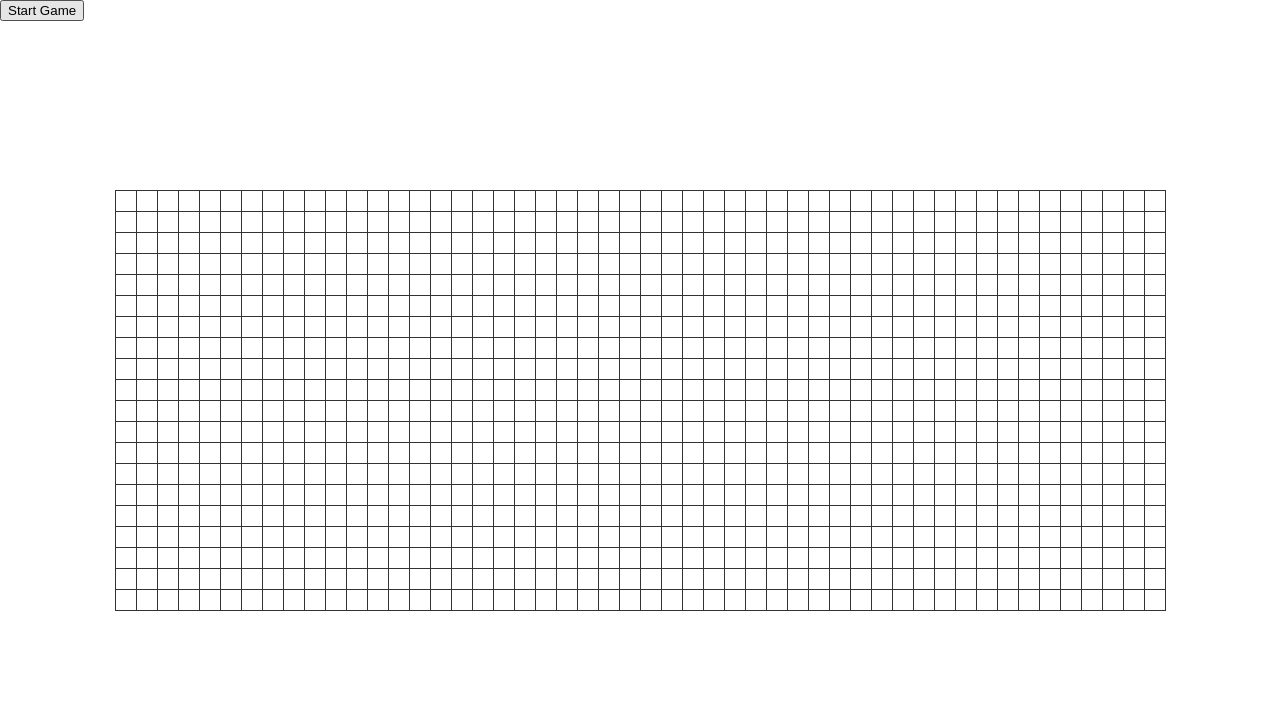
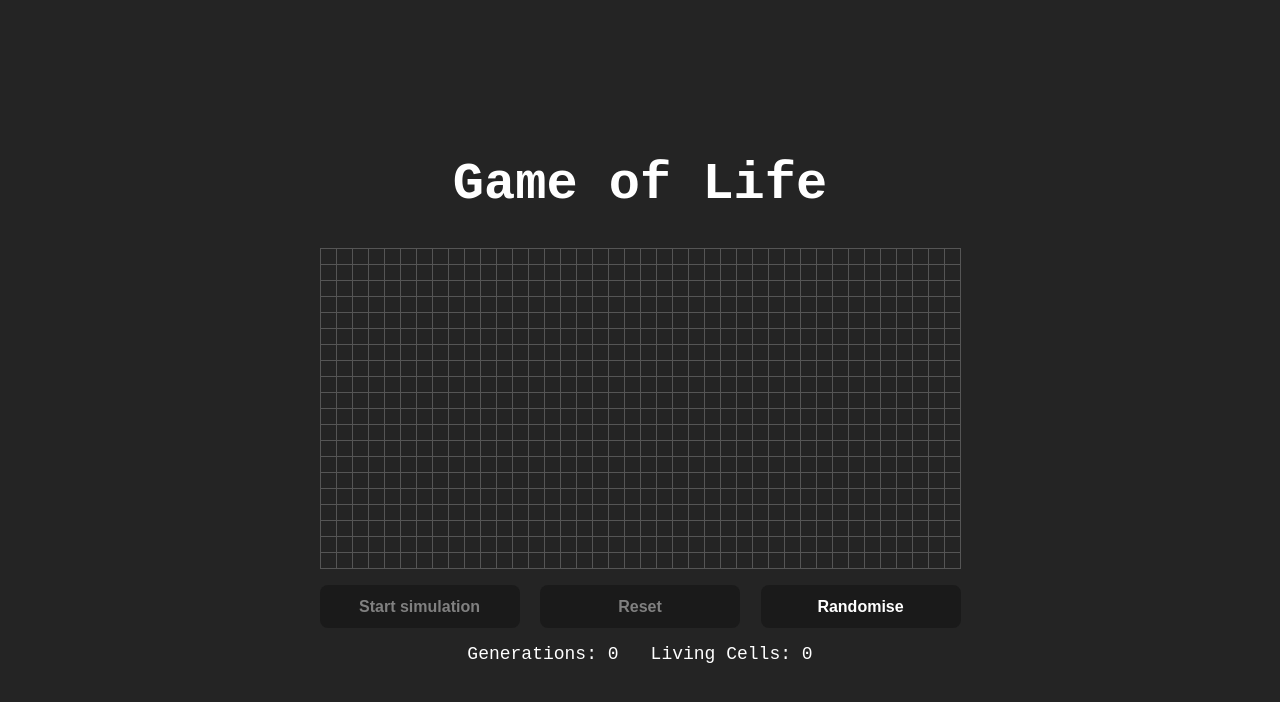
Before and after one commit to vsimonovski/game-of-life, a React (Create React App) app: page / in a window 1280 px wide. Shown: the top 702 px of the page. Built offline with nearby package versions, Linux system fonts and the light colour scheme.

Commit message:
refactor: split up components, add redux related logic, update styles

```diff
--- a/src/App.tsx
+++ b/src/App.tsx
@@ -1,90 +1,27 @@
-import React, { useState, useEffect, useCallback } from 'react';
+import React from 'react';
 import styled from 'styled-components';
-import GridCell from './components/GridCell';
-import { GRID_SIZE, INTERVAL_MS, NEIGHBOUR_CELL_COORDINATES } from './config';
-import { GridSize } from './types/Grid';
-import {
-  countNeighbourCells,
-  initialiseGrid,
-  updateGridCell,
-} from './utils/grid';
+import GridControls from 'components/GridControls';
+import GridContainer from 'components/GridContainer';
+import GridStats from 'components/GridStats';
 
 const Container = styled.section`
-  display: grid;
-  grid-template-columns: ${({ gridSize }: { gridSize: GridSize }) =>
-    `repeat(${gridSize.cols}, 20px);`};
-  grid-template-rows: ${({ gridSize }: { gridSize: GridSize }) =>
-    `repeat(${gridSize.rows}, 20px);`};
-  border: 1px solid #333;
-  grid-gap: 1px;
-  background-color: #333;
-  width: fit-content;
+  display: flex;
+  flex-direction: column;
+`;
+
+const StyledHeader = styled.h1`
+  font-size: 52px;
+  text-align: center;
 `;
 
 export function App() {
-  const [grid, setGrid] = useState(() => initialiseGrid(GRID_SIZE));
-  const [isGameRunning, setIsGameRunning] = useState(false);
-
-  useEffect(() => {
-    if (!isGameRunning) return;
-
-    const simulationInterval = setInterval(
-      () =>
-        grid.map((rows, rowId) =>
-          rows.map((_, colId) => {
-            const count = countNeighbourCells(
-              NEIGHBOUR_CELL_COORDINATES,
-              GRID_SIZE,
-              grid,
-              rowId,
-              colId
-            );
-
-            if (grid[rowId][colId] && (count < 2 || count > 3))
-              setGrid((currGrid) =>
-                updateGridCell(currGrid, rowId, colId, false)
-              );
-
-            if (!grid[rowId][colId] && count === 3)
-              setGrid((currGrid) =>
-                updateGridCell(currGrid, rowId, colId, true)
-              );
-
-            return _;
-          })
-        ),
-      INTERVAL_MS
-    );
-
-    return () => clearInterval(simulationInterval);
-  }, [isGameRunning, grid]);
-
-  const onCellClick = useCallback((rowId: number, colId: number) => {
-    setGrid((currGrid) =>
-      updateGridCell(currGrid, rowId, colId, !currGrid[rowId][colId])
-    );
-  }, []);
-
   return (
     <>
-      <button
-        style={{ position: 'absolute', left: 0, top: 0 }}
-        onClick={() => setIsGameRunning(!isGameRunning)}
-      >
-        {isGameRunning ? 'Stop Game' : 'Start Game'}
-      </button>
-      <Container gridSize={GRID_SIZE}>
-        {grid.map((rows, rowId) =>
-          rows.map((_, colId) => (
-            <GridCell
-              isAlive={grid[rowId][colId]}
-              key={`${rowId}${colId}`}
-              rowId={rowId}
-              colId={colId}
-              handleCellClick={onCellClick}
-            />
-          ))
-        )}
+      <StyledHeader>Game of Life</StyledHeader>
+      <Container>
+        <GridContainer />
+        <GridControls />
+        <GridStats />
       </Container>
     </>
   );
--- a/src/components/GridCell.tsx
+++ b/src/components/GridCell.tsx
@@ -2,12 +2,13 @@ import React, { memo, FC } from 'react';
 import styled from 'styled-components';
 
 const Cell = styled.div`
-  width: 20px;
-  height: 20px;
+  width: 15px;
+  height: 15px;
   background-color: #fff;
   background-color: ${({ isAlive }: { isAlive: boolean }) =>
-    isAlive ? '#9b59b6' : '#fff'};
-  transition: background-color 0.2s ease;
+    isAlive ? '#f1c40f' : '#242424'};
+  transition: background-color 0.4s ease-out;
+  cursor: pointer;
 `;
 
 interface GridCellProps {
--- /dev/null
+++ b/src/components/GridContainer.tsx
@@ -0,0 +1,83 @@
+import React, { useEffect, useCallback } from 'react';
+import styled from 'styled-components';
+import { countNeighbourCells } from 'utils/grid';
+import { GridSize } from 'types/Grid';
+import { GRID_SIZE, NEIGHBOUR_CELL_COORDINATES, INTERVAL_MS } from 'config';
+import GridCell from 'components/GridCell';
+import { useDispatch, useSelector } from 'react-redux';
+import {
+  selectSimulationStatus,
+  selectCells,
+  SET_CELL_VALUE,
+  INCREASE_GENERATION_NUM,
+} from 'components/gridSlice';
+
+const Container = styled.section`
+  display: grid;
+  grid-template-columns: ${({ gridSize }: { gridSize: GridSize }) =>
+    `repeat(${gridSize.cols}, 15px);`};
+  grid-template-rows: ${({ gridSize }: { gridSize: GridSize }) =>
+    `repeat(${gridSize.rows}, 15px);`};
+  border: 1px solid #555;
+  grid-gap: 1px;
+  background-color: #555;
+  width: fit-content;
+`;
+
+const GridContainer = () => {
+  const dispatch = useDispatch();
+  const isSimulationRunning = useSelector(selectSimulationStatus);
+  const cells = useSelector(selectCells);
+
+  const onCellClick = useCallback(
+    (rowId: number, colId: number) => {
+      dispatch(SET_CELL_VALUE(rowId, colId));
+    },
+    [dispatch]
+  );
+
+  useEffect(() => {
+    if (!isSimulationRunning) return;
+
+    const simulationInterval = setInterval(() => {
+      dispatch(INCREASE_GENERATION_NUM());
+
+      cells.forEach((rows, rowId) =>
+        rows.forEach((_, colId) => {
+          const count = countNeighbourCells(
+            NEIGHBOUR_CELL_COORDINATES,
+            GRID_SIZE,
+            cells,
+            rowId,
+            colId
+          );
+
+          if (cells[rowId][colId] && (count < 2 || count > 3))
+            dispatch(SET_CELL_VALUE(rowId, colId));
+
+          if (!cells[rowId][colId] && count === 3)
+            dispatch(SET_CELL_VALUE(rowId, colId));
+        })
+      );
+    }, INTERVAL_MS);
+
+    return () => clearInterval(simulationInterval);
+  }, [isSimulationRunning, cells, dispatch]);
+
+  return (
+    <Container gridSize={GRID_SIZE}>
+      {cells.map((rows, rowId) =>
+        rows.map((_, colId) => (
+          <GridCell
+            isAlive={cells[rowId][colId]}
+            key={`${rowId}${colId}`}
+            rowId={rowId}
+            colId={colId}
+            handleCellClick={onCellClick}
+          />
+        ))
+      )}
+    </Container>
+  );
+};
+export default GridContainer;
--- /dev/null
+++ b/src/components/GridControls.tsx
@@ -0,0 +1,67 @@
+import React from 'react';
+import { useDispatch, useSelector } from 'react-redux';
+import styled from 'styled-components';
+import {
+  selectSimulationStatus,
+  SIMULATION_START,
+  SIMULATION_PAUSE,
+  SIMULATION_RESET,
+  SIMULATION_RANDOMISE,
+  selectNumOfLivingCells,
+} from 'components/gridSlice';
+
+const Container = styled.section`
+  display: flex;
+  flex-wrap: wrap;
+  justify-content: space-between;
+  padding-top: 16px;
+`;
+
+const StyledButton = styled.button`
+  border-radius: 8px;
+  width: 200px;
+  border: 1px solid transparent;
+  padding: 0.6em 1.2em;
+  font-size: 16px;
+  font-weight: 700;
+  background-color: #1a1a1a;
+  cursor: pointer;
+  transition: border-color 0.25s;
+  height: 43px;
+  color: ${(props) => (props.disabled ? 'gray' : 'inherit')};
+  &:hover {
+    border-color: #f1c40f;
+  }
+`;
+
+const GridControls = () => {
+  const dispatch = useDispatch();
+  const isSimulationRunning = useSelector(selectSimulationStatus);
+  const numOfLivingCells = useSelector(selectNumOfLivingCells);
+  const isBtnDisabled = !numOfLivingCells && !isSimulationRunning;
+
+  const handleGridStatusChange = () => {
+    dispatch(!isSimulationRunning ? SIMULATION_START() : SIMULATION_PAUSE());
+  };
+
+  const handleGridReset = () => {
+    dispatch(SIMULATION_RESET());
+  };
+
+  const handleRandomiseGrid = () => {
+    dispatch(SIMULATION_RANDOMISE());
+  };
+
+  return (
+    <Container>
+      <StyledButton disabled={isBtnDisabled} onClick={handleGridStatusChange}>
+        {isSimulationRunning ? 'Stop' : 'Start'} simulation
+      </StyledButton>
+      <StyledButton disabled={isBtnDisabled} onClick={handleGridReset}>
+        Reset
+      </StyledButton>
+      <StyledButton onClick={handleRandomiseGrid}>Randomise</StyledButton>
+    </Container>
+  );
+};
+export default GridControls;
--- /dev/null
+++ b/src/components/GridStats.tsx
@@ -0,0 +1,31 @@
+import React from 'react';
+import { useSelector } from 'react-redux';
+import styled from 'styled-components';
+import {
+  selectNumOfGenerations,
+  selectNumOfLivingCells,
+} from 'components/gridSlice';
+
+const Container = styled.section`
+  display: flex;
+  margin: 0 auto;
+`;
+
+const StyledParagraph = styled.p`
+  font-weight: 500;
+  font-size: 18px;
+  margin: 0;
+  padding: 16px;
+`;
+
+const GridStats = () => {
+  const numOfLivingCells = useSelector(selectNumOfLivingCells);
+  const numOfGenerations = useSelector(selectNumOfGenerations);
+  return (
+    <Container>
+      <StyledParagraph>Generations: {numOfGenerations}</StyledParagraph>
+      <StyledParagraph>Living Cells: {numOfLivingCells}</StyledParagraph>
+    </Container>
+  );
+};
+export default GridStats;
--- /dev/null
+++ b/src/components/gridSlice.ts
@@ -0,0 +1,84 @@
+import { createSlice } from '@reduxjs/toolkit';
+import type { PayloadAction } from '@reduxjs/toolkit';
+import type { RootState } from 'store';
+import { initialiseGrid } from 'utils/grid';
+import { GRID_SIZE } from 'config';
+import { Grid } from 'types/Grid';
+
+interface GridState {
+  isSimulationRunning: boolean;
+  cells: Grid;
+  numOfLivingCells: number;
+  numOfGenerations: number;
+}
+
+const initialState: GridState = {
+  isSimulationRunning: false,
+  cells: initialiseGrid(GRID_SIZE),
+  numOfLivingCells: 0,
+  numOfGenerations: 0,
+};
+
+export const gridSlice = createSlice({
+  name: 'grid',
+  initialState,
+  reducers: {
+    SIMULATION_START: (state) => {
+      state.isSimulationRunning = true;
+    },
+    SIMULATION_PAUSE: (state) => {
+      state.isSimulationRunning = false;
+    },
+    SIMULATION_RESET: () => initialState,
+    SIMULATION_RANDOMISE: (state) => {
+      state.cells = initialiseGrid(GRID_SIZE, true);
+      state.numOfGenerations = 0;
+      state.numOfLivingCells = 0;
+      state.cells.forEach(
+        (rows, rowId) =>
+          (state.numOfLivingCells += rows.filter(
+            (_, colId) => state.cells[rowId][colId]
+          ).length)
+      );
+    },
+    SET_CELL_VALUE: {
+      reducer(state, action: PayloadAction<{ rowId: number; colId: number }>) {
+        const { rowId, colId } = action.payload;
+        state.numOfLivingCells = state.cells[rowId][colId]
+          ? state.numOfLivingCells - 1
+          : state.numOfLivingCells + 1;
+        state.cells[rowId][colId] = !state.cells[rowId][colId];
+      },
+      prepare(rowId, colId) {
+        return {
+          payload: {
+            rowId,
+            colId,
+          },
+        };
+      },
+    },
+    INCREASE_GENERATION_NUM: (state) => {
+      state.numOfGenerations += 1;
+    },
+  },
+});
+
+export const {
+  SIMULATION_START,
+  SIMULATION_PAUSE,
+  SIMULATION_RESET,
+  SIMULATION_RANDOMISE,
+  SET_CELL_VALUE,
+  INCREASE_GENERATION_NUM,
+} = gridSlice.actions;
+
+export const selectSimulationStatus = (state: RootState) =>
+  state.grid.isSimulationRunning;
+export const selectCells = (state: RootState) => state.grid.cells;
+export const selectNumOfLivingCells = (state: RootState) =>
+  state.grid.numOfLivingCells;
+export const selectNumOfGenerations = (state: RootState) =>
+  state.grid.numOfGenerations;
+
+export default gridSlice.reducer;
--- a/src/globalStyles.ts
+++ b/src/globalStyles.ts
@@ -1,4 +1,4 @@
-import { createGlobalStyle } from "styled-components";
+import { createGlobalStyle } from 'styled-components';
 
 const GlobalStyle = createGlobalStyle`
   body {
@@ -8,6 +8,9 @@ const GlobalStyle = createGlobalStyle`
     height: 100vh;
     margin: 0;
     padding: 0;
+    background-color: #242424;
+    color: #fff;
+    font-family: monospace;
   }
 `;
 
--- a/src/index.tsx
+++ b/src/index.tsx
@@ -1,12 +1,16 @@
 import React, { StrictMode } from 'react';
 import { render } from 'react-dom';
-import { App } from './App';
-import GlobalStyle from './globalStyles';
+import { Provider } from 'react-redux';
+import { App } from 'App';
+import GlobalStyle from 'globalStyles';
+import { store } from 'store';
 
 render(
   <StrictMode>
     <GlobalStyle />
-    <App />
+    <Provider store={store}>
+      <App />
+    </Provider>
   </StrictMode>,
   document.getElementById('root')
 );
--- /dev/null
+++ b/src/store.ts
@@ -0,0 +1,11 @@
+import { configureStore } from '@reduxjs/toolkit';
+import gridReducer from 'components/gridSlice';
+
+export const store = configureStore({
+  reducer: {
+    grid: gridReducer,
+  },
+});
+
+export type RootState = ReturnType<typeof store.getState>;
+export type AppDispatch = typeof store.dispatch;
--- a/src/utils/grid.ts
+++ b/src/utils/grid.ts
@@ -1,21 +1,16 @@
-import { Grid, GridSize, NeighbourCellCoordinates } from '../types/Grid';
+import { RANDOM_FACTOR } from 'config';
+import { Grid, GridSize, NeighbourCellCoordinates } from 'types/Grid';
 
-export const initialiseGrid = (gridSize: GridSize): Grid => {
+export const initialiseGrid = (
+  gridSize: GridSize,
+  isRandomInitialValue?: boolean
+): Grid => {
   return Array.from({ length: gridSize.rows }, () =>
-    Array.from({ length: gridSize.cols }, () => false)
-  );
-};
-
-export const updateGridCell = (
-  grid: Grid,
-  row: number,
-  col: number,
-  value: boolean
-): Grid => {
-  return grid.map((rows, rowId) =>
-    row === rowId
-      ? rows.map((cell, colId) => (col === colId ? value : cell))
-      : rows
+    Array.from({ length: gridSize.cols }, () => {
+      if (isRandomInitialValue)
+        return Math.random() > RANDOM_FACTOR ? true : false;
+      return false;
+    })
   );
 };
 
```
Also changed, not shown: src/config.ts (+7 -3 lines), tsconfig.json (+4 -9 lines).
